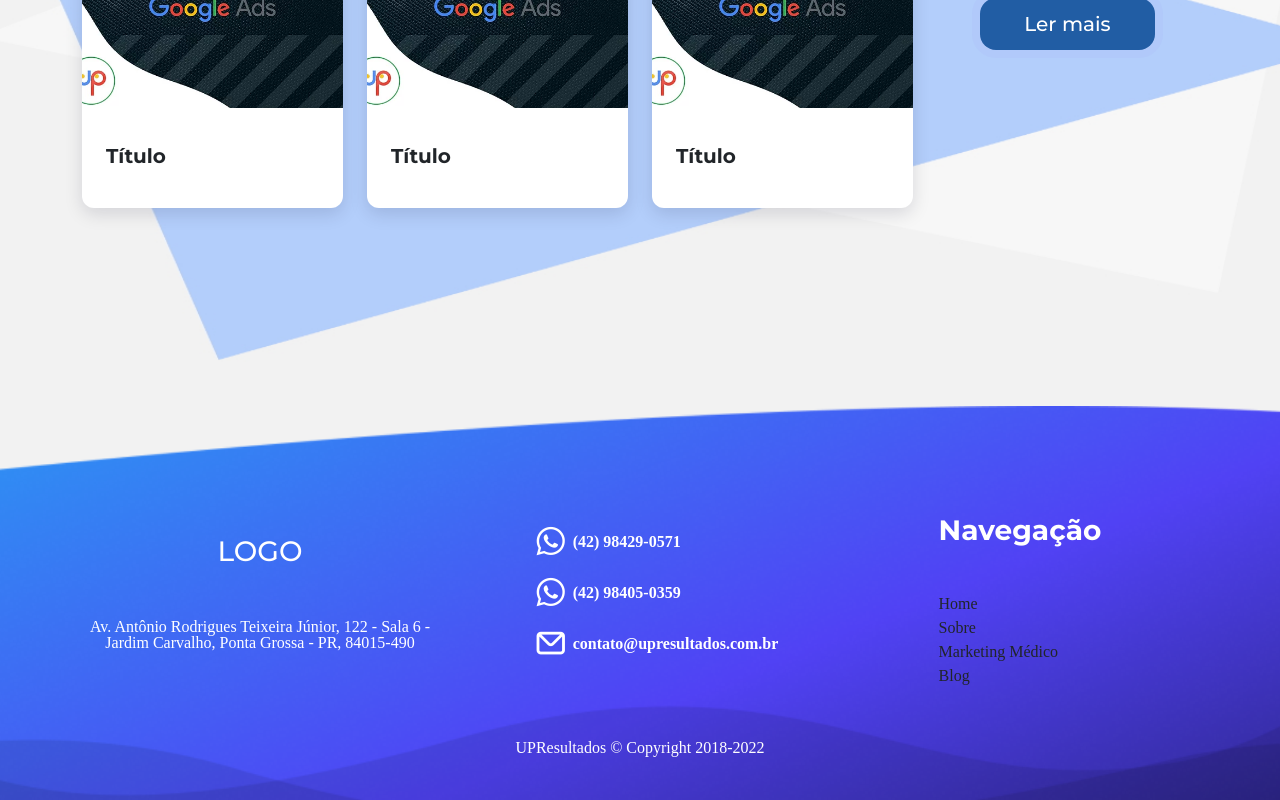
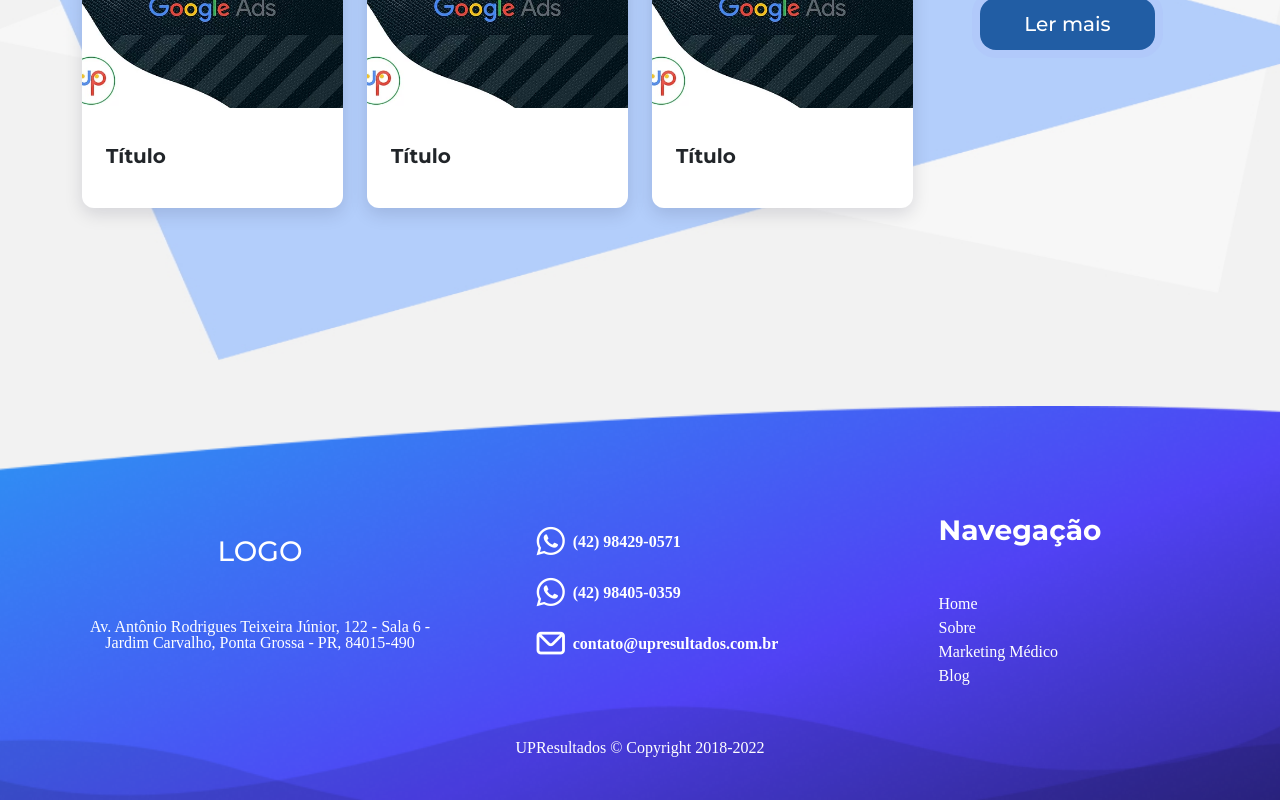
Before and after one commit to MajorMonge/UPResultados, a Next.js app: page / in a window 1280 px wide. Shown: the part 5021-5821 px from the top of the page. Built offline with nearby package versions, Linux system fonts and the light colour scheme.

Commit message:
[Cleanup] - Fix footer css

```diff
--- a/components/sections/Footer/Footer.module.scss
+++ b/components/sections/Footer/Footer.module.scss
@@ -18,7 +18,7 @@
 .contactlist {
   li {
     list-style-type: none;
-    color: white;
+    color: white !important;
     font-weight: bold;
     display: flex;
     align-items: center;
@@ -33,14 +33,14 @@
   a,
   Link {
     list-style-type: none;
-    color: white;
+    color: white !important;
     display: flex;
     align-items: center;
     transition: all;
 
     &:hover {
       text-shadow: 0px 6px 3px rgba(128, 128, 128, 0.308);
-      color: white;
+      color: white !important;
     }
   }
   i {
```
